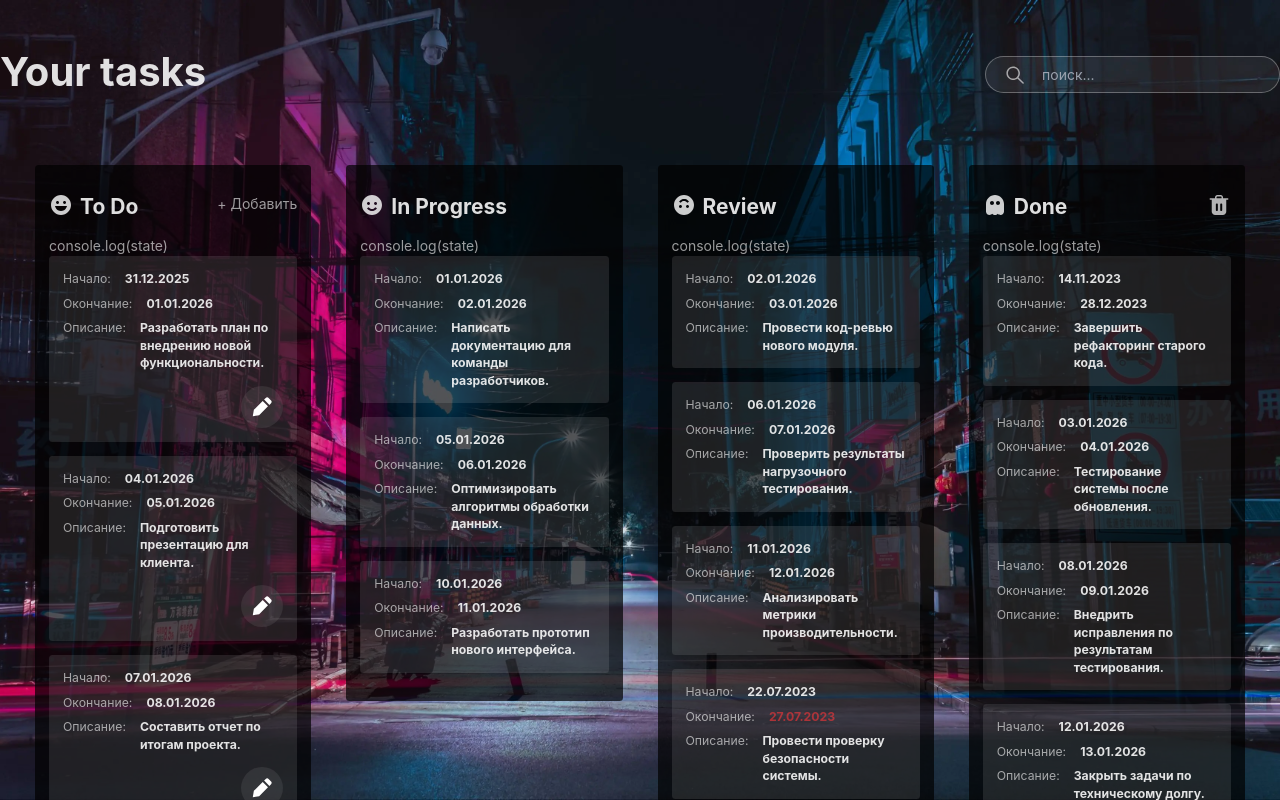
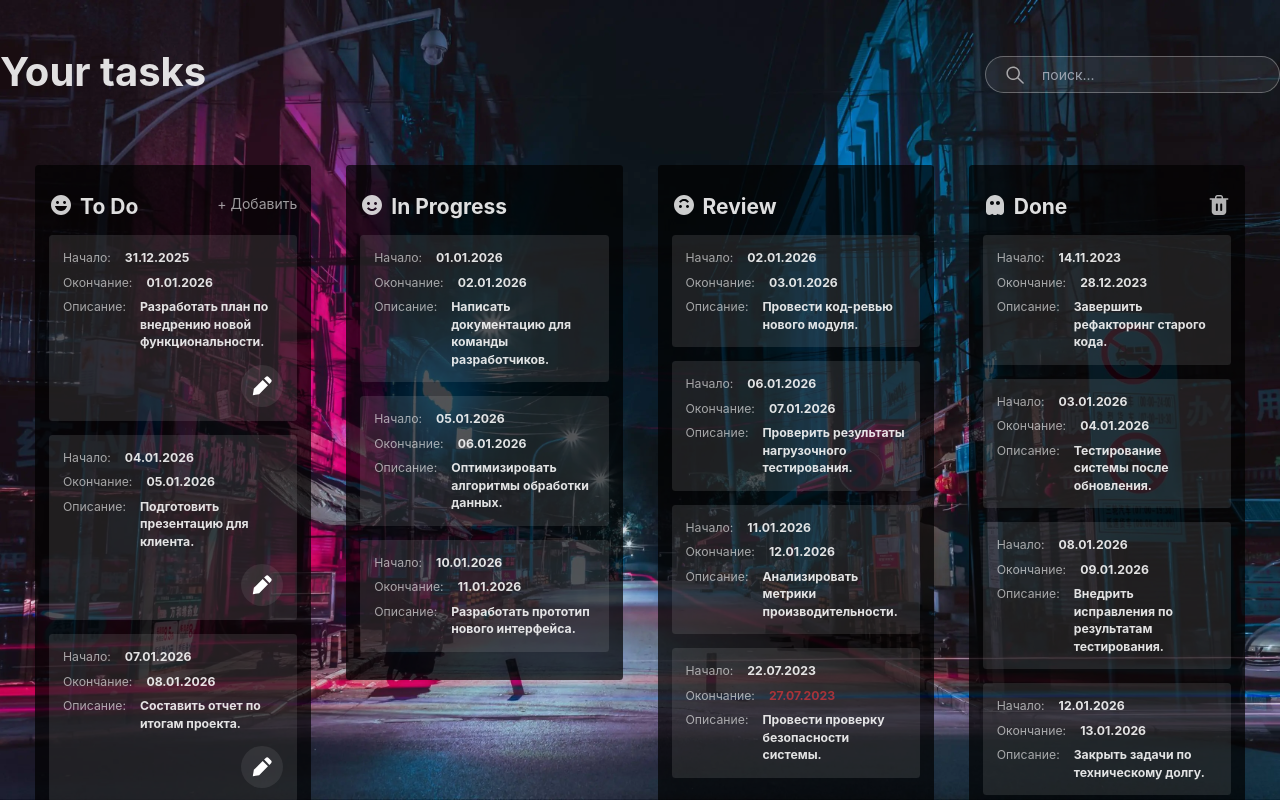
Before and after one commit to RimidalU/my-trello-web, a React (Vite) app: page / in a window 1280 px wide. Shown: the top 800 px of the page. Built offline with nearby package versions, Linux system fonts and the light colour scheme.

Commit message:
fix: change column layout

```diff
--- a/src/components/Column.tsx
+++ b/src/components/Column.tsx
@@ -34,8 +34,11 @@ function Column({ taskType, className }: ColumnProps) {
                 className
             )}
         >
-            <ColumnHeader taskType={taskType} /> console.log(state)
-            <ul ref={setNodeRef} className={'flex flex-col gap-2 xl:gap-4'}>
+            <ColumnHeader taskType={taskType} />
+            <ul
+                ref={setNodeRef}
+                className={'flex flex-col gap-2 xl:gap-4 pt-2 xl:pt-4'}
+            >
                 {state.newTask && taskType === TaskType.Todo && (
                     <TaskEdit key="edited-task" className="" />
                 )}
--- a/src/components/ColumnHeader.tsx
+++ b/src/components/ColumnHeader.tsx
@@ -28,8 +28,8 @@ function ColumnHeader({ taskType, className }: ColumnHeaderProps) {
     }
 
     return (
-        <div className={clsx('flex justify-between mb-2 xl:mb-4', className)}>
-            <h2 className="flex gap-2 text-white-87 text-lg xl:text-2xl font-bold ">
+        <div className={clsx('flex justify-between', className)}>
+            <h2 className="flex gap-2 text-white-87 text-lg xl:text-2xl font-bold">
                 {icon}
                 {text}
             </h2>
```
